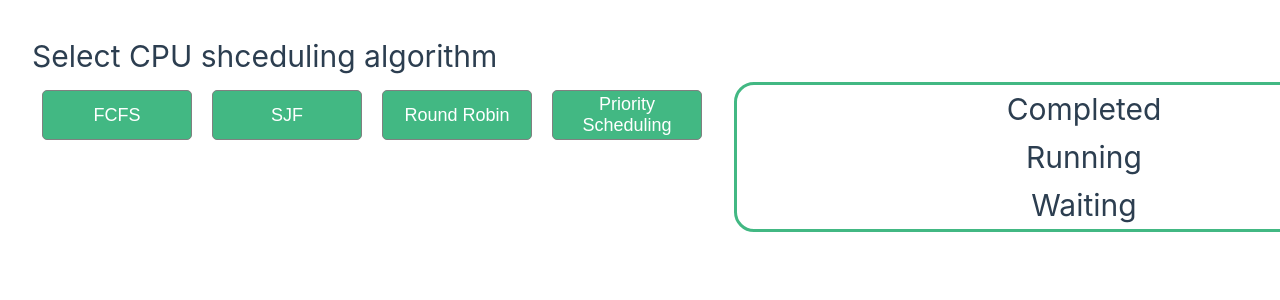
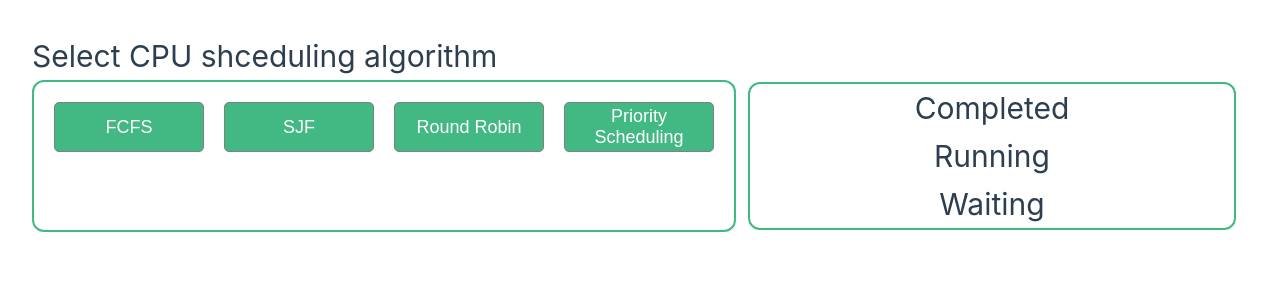
Before and after one commit to shruti-reddy/Process-schedulers, a Vue app: page / in a window 1280 px wide. Shown: the top 300 px of the page. Built offline with nearby package versions, Linux system fonts and the light colour scheme.

Commit message:
css changes

```diff
--- a/src/components/AlgorithmChooser.vue
+++ b/src/components/AlgorithmChooser.vue
@@ -44,11 +44,11 @@ export default {
             //     })
             // }
             this.processes = [
-                {name: 'p1', arrivalTime: 2, burstTime: 15},
-                {name: 'p2', arrivalTime: 1, burstTime: 15},
-                {name: 'p3', arrivalTime: 6, burstTime: 14},
-                {name: 'p4', arrivalTime: 0, burstTime: 10},
-                {name: 'p5', arrivalTime: 3, burstTime: 18}
+                { name: 'p1', arrivalTime: 2, burstTime: 15 },
+                { name: 'p2', arrivalTime: 1, burstTime: 15 },
+                { name: 'p3', arrivalTime: 6, burstTime: 14 },
+                { name: 'p4', arrivalTime: 0, burstTime: 10 },
+                { name: 'p5', arrivalTime: 3, burstTime: 18 }
             ]
         }
     },
@@ -70,24 +70,26 @@ export default {
         <div class="container">
             <div class="algorithm-chooser">
                 <div class="card" v-for="algo in algorithms" :key="algo.title">
-            <button class="title" :class="{ 'active': selectedAlgorithm === algo.title }" v-on:click="selectedAlgorithmChanged(algo)">{{ algo.title }}</button>
+                    <button class="title" :class="{ 'active': selectedAlgorithm === algo.title }"
+                        v-on:click="selectedAlgorithmChanged(algo)">{{ algo.title }}</button>
                     <p class="description">{{ algo.description }}</p>
                 </div>
             </div>
             <div class="wrapper" v-if="selectedAlgorithm">
                 <div class="flex-row">
                     <label>Enter number of processes to run</label>
-            <input name="totalProcess" class="abc"
-                v-model="numberOfProcesses"></input>
+                    <input name="totalProcess" class="abc" v-model="numberOfProcesses"></input>
                 </div>
                 <div v-for="process in processes" :key="process.name" class="flex-column">
                     <div class="processes">
                         <input placeholder="Enter process name" v-model="process.name"></input>
                         <input placeholder="Enter Arrival time" v-model="process.arrivalTime" type="number"></input>
                         <input placeholder="Enter Burst time" v-model="process.burstTime" type="number"></input>
+                        <input v-if="selectedAlgorithm === 'Priority Scheduling'" placeholder="Enter priority"
+                            v-model="process.priority" type="number"></input>
                     </div>
                 </div>
-        <OutputTable :algorithm="selectedAlgorithm" :processes="processes" @process-started="processStarted"/>
+                <OutputTable :algorithm="selectedAlgorithm" :processes="processes" @process-started="processStarted" />
             </div>
         </div>
         <div class="chart">
@@ -98,16 +100,18 @@ export default {
 </template>
 
 <style>
-
 .app {
     display: flex;
+    flex-direction: row;
 }
 
 .container {
     display: flex;
-    flex: row;
     flex-direction: column;
     position: relative;
+    padding: 10px;
+    border: 2px solid #42b883;
+    border-radius: 12px;
 }
 
 .title {
@@ -129,8 +133,6 @@ export default {
     background-color: #1a0dab;
 }
 
-
-
 .algorithm-chooser {
     display: flex;
     flex: 1;
@@ -138,19 +140,16 @@ export default {
 }
 
 .chart {
+    margin: 0 10px;
     flex: 1;
     border: 2px solid white;
     border-radius: 10px;
-    position: fixed;
-    width: 600px;
-    margin-left: 700px;
-    height: 300px;
 }
 
 .title:hover+.description {
     display: block;
     color: rgb(43, 43, 99);
-    margin:0;
+    margin: 0;
 }
 
 button:active {
@@ -166,8 +165,7 @@ button:active {
 }
 
 .wrapper {
-
-    margin: 35px 0;
+    margin-top: 30px;
     display: flex;
     flex-direction: column;
 }
@@ -195,17 +193,17 @@ button {
     border: 1px solid grey;
     font-size: larger;
     margin: 10px;
-    width: 150px;
+    /* width: 150px; */
     height: 40px;
 }
 
 input {
     font-size: 14px;
+    max-width: 150px;
     margin: 10px;
     padding: 14px;
     border: 1px solid #42b883;
     border-radius: 22px;
-    width: 17%;
 }
 
 label {
@@ -215,5 +213,4 @@ label {
 .abc {
     width: 12%;
 }
-
 </style>
--- a/src/components/ChartComponent.vue
+++ b/src/components/ChartComponent.vue
@@ -97,19 +97,18 @@ export default {
 
 <style scoped>
 .parent {
+  height: 100%;
   display: flex;
   flex-direction: column;
-  border: 3px solid #42b883;
-  position: fixed;
-  width: 700px;
+  border: 2px solid #42b883;
   text-align: center;
-  border-radius: 20px;
+  border-radius: 12px;
 }
 
 .running-process {
   width: 100%;
   height: 150px;
-  border: 3px solid #42b883;
+  border: 2px solid #42b883;
 }
 
 .processes {
@@ -118,10 +117,9 @@ export default {
   margin-top: 20px;
   margin-bottom: 20px;
   height: 150px;
-  border: 3px solid #42b883;
-
+  border: 2px solid #42b883;
   margin: 5px;
-  border-radius: 20px;
+  border-radius: 12px;
 
 }
 
```
Lines whose indentation alone changed are shown as unchanged.
